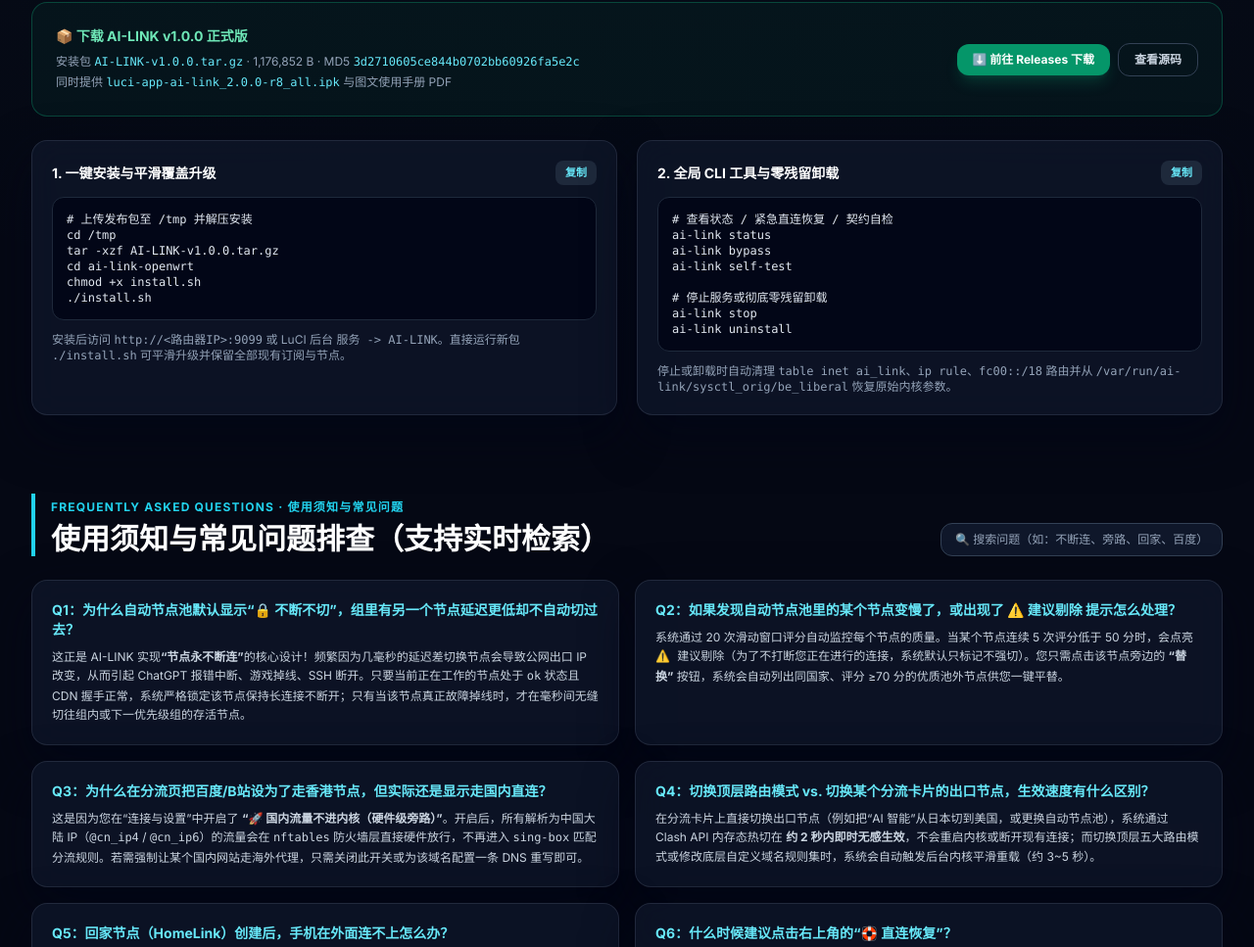
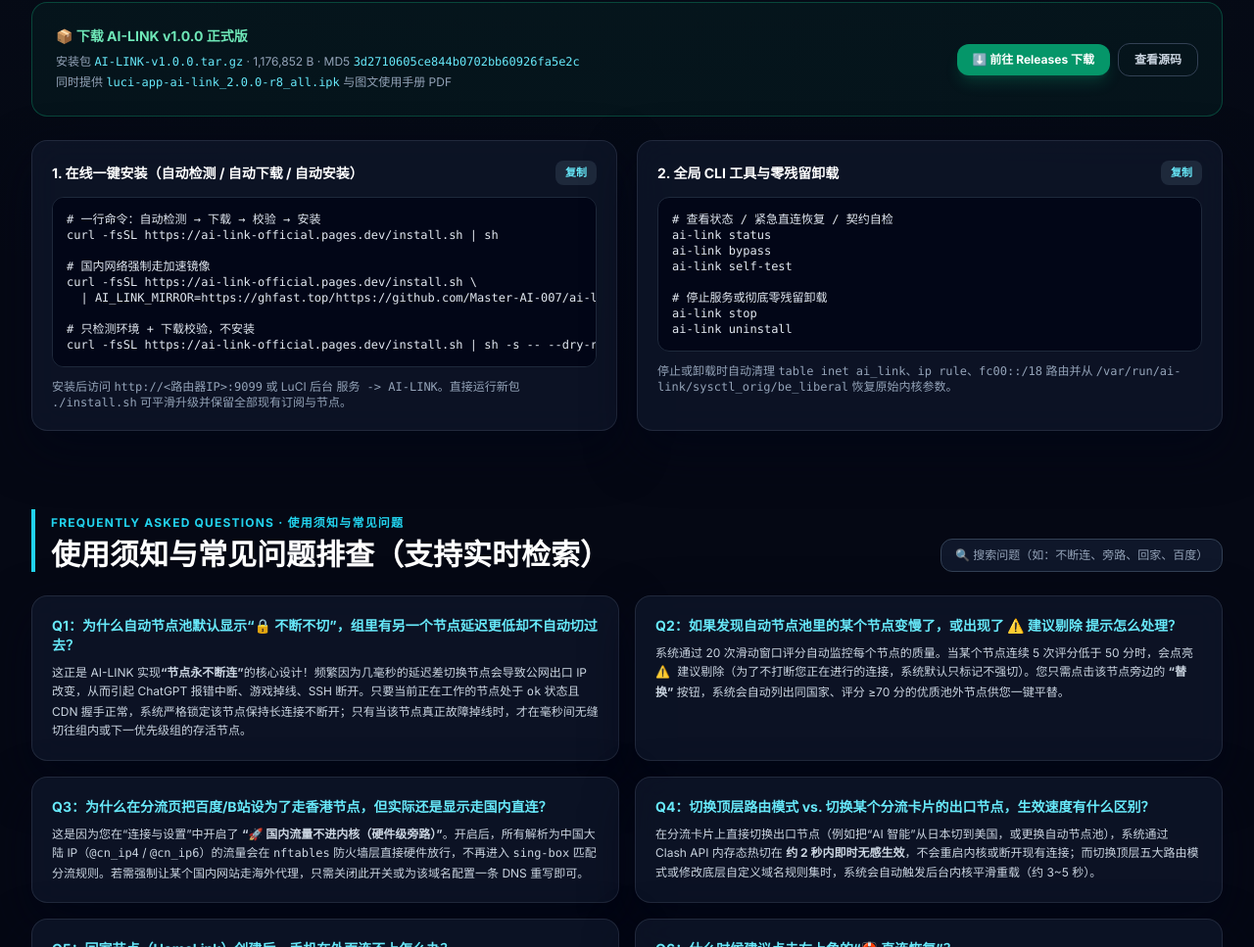
Before and after one commit to Master-AI-007/ai-link-openwrt, a website: page public/index.html in a window 1280 px wide. Shown: the part 5459-6426 px from the top of the page at 98% size. Drawn offline with nearby package versions, Linux system fonts and the light colour scheme.

Commit message:
feat(install): 真正的在线一键安装脚本（多镜像自动重试 + MD5 校验 + dry-run）

```diff
--- a/public/index.html
+++ b/public/index.html
@@ -714,15 +714,18 @@
       <div class="grid grid-cols-1 lg:grid-cols-2 gap-5">
         <div class="glass-card rounded-2xl p-5 space-y-3">
           <div class="flex items-center justify-between">
-            <h3 class="text-sm font-bold text-white">1. 一键安装与平滑覆盖升级</h3>
+            <h3 class="text-sm font-bold text-white">1. 在线一键安装（自动检测 / 自动下载 / 自动安装）</h3>
             <button type="button" data-copy-target="code-install-block" class="btn-copy px-2.5 py-1 rounded-lg bg-slate-800 hover:bg-slate-700 text-cyan-300 text-[11px] font-semibold">复制</button>
           </div>
-          <pre id="code-install-block" class="text-xs bg-slate-950 p-3.5 rounded-xl border border-slate-800 text-slate-200 overflow-x-auto"><code># 上传发布包至 /tmp 并解压安装
-cd /tmp
-tar -xzf AI-LINK-v1.0.0.tar.gz
-cd ai-link-openwrt
-chmod +x install.sh
-./install.sh</code></pre>
+          <pre id="code-install-block" class="text-xs bg-slate-950 p-3.5 rounded-xl border border-slate-800 text-slate-200 overflow-x-auto"><code># 一行命令：自动检测 → 下载 → 校验 → 安装
+curl -fsSL https://ai-link-official.pages.dev/install.sh | sh
+
+# 国内网络强制走加速镜像
+curl -fsSL https://ai-link-official.pages.dev/install.sh \
+  | AI_LINK_MIRROR=https://ghfast.top/https://github.com/Master-AI-007/ai-link-openwrt/releases/download/v1.0.0 sh
+
+# 只检测环境 + 下载校验，不安装
+curl -fsSL https://ai-link-official.pages.dev/install.sh | sh -s -- --dry-run</code></pre>
           <p class="text-xs text-slate-400">
             安装后访问 <code>http://&lt;路由器IP&gt;:9099</code> 或 LuCI 后台 <code>服务 -&gt; AI-LINK</code>。直接运行新包 <code>./install.sh</code> 可平滑升级并保留全部现有订阅与节点。
           </p>
@@ -816,8 +819,17 @@
         <button id="btn-close-quick-install" type="button" class="text-slate-400 hover:text-white text-sm font-bold px-2 py-1">✕</button>
       </div>
       <div class="space-y-3 text-xs">
-        <p class="text-slate-300">1. 将 <code>AI-LINK-v1.0.0.tar.gz</code> 上传至 OpenWrt <code>/tmp</code> 目录后执行：</p>
-        <pre id="modal-cmd-text" class="bg-slate-950 p-3.5 rounded-xl border border-slate-800 text-cyan-200 overflow-x-auto"><code>cd /tmp &amp;&amp; tar -xzf AI-LINK-v1.0.0.tar.gz &amp;&amp; cd ai-link-openwrt &amp;&amp; chmod +x install.sh &amp;&amp; ./install.sh</code></pre>
+        <p class="text-slate-300">1. SSH 登录路由器，执行这一行（自动检测环境 → 下载 → 校验 MD5 → 安装）：</p>
+        <pre id="modal-cmd-text" class="bg-slate-950 p-3.5 rounded-xl border border-slate-800 text-cyan-200 overflow-x-auto"><code>curl -fsSL https://ai-link-official.pages.dev/install.sh | sh</code></pre>
+        <p class="text-slate-400">
+          脚本会自动按 <code>官方源 → ghfast.top → gh-proxy.com → GitHub</code> 顺序重试，国内网络无需额外设置。
+        </p>
+        <p class="text-slate-300">国内网络想强制走加速镜像（可选）：</p>
+        <pre id="modal-cmd-cn" class="bg-slate-950 p-3.5 rounded-xl border border-slate-800 text-emerald-200 overflow-x-auto"><code>curl -fsSL https://ai-link-official.pages.dev/install.sh | AI_LINK_MIRROR=https://ghfast.top/https://github.com/Master-AI-007/ai-link-openwrt/releases/download/v1.0.0 sh</code></pre>
+        <p class="text-slate-400">
+          想先看它要做什么？加 <code>--dry-run</code> 只检测环境并下载校验、不实际安装：<br>
+          <code class="text-cyan-300">curl -fsSL https://ai-link-official.pages.dev/install.sh | sh -s -- --dry-run</code>
+        </p>
         <p class="text-slate-300">2. 安装完成后访问地址：</p>
         <ul class="list-disc pl-5 text-slate-200 space-y-1">
           <li>独立极光大屏面板：<code>http://&lt;路由器LAN_IP&gt;:9099</code></li>
```
Also changed, not shown: 2 other files.
